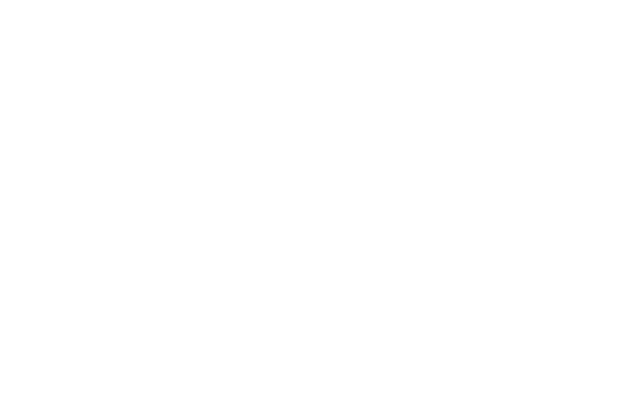
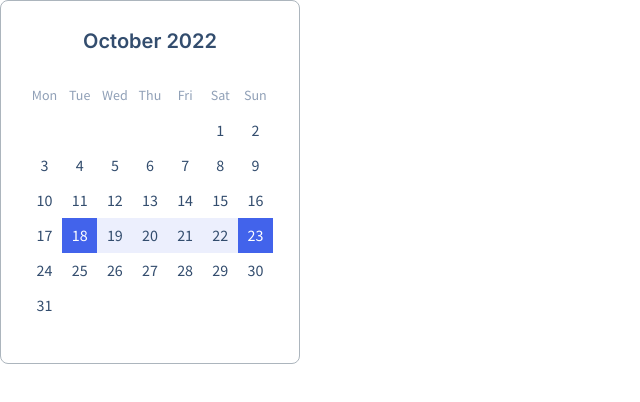
Before and after one commit to js-tasks-ru/htmlcss-20220317_katherinryabkova, a website: page 05-lection3/03-calendar/index.html in a window 1280 px wide. Shown: the whole page, without its empty margins (0-640 px from the left). Drawn offline with Linux system fonts and the light colour scheme.

Commit message:
Solution for calendar task

```diff
--- a/05-lection3/03-calendar/calendar.css
+++ b/05-lection3/03-calendar/calendar.css
@@ -0,0 +1,69 @@
+.calendar {
+    display: block;
+    padding: 28px 26px 40px;
+    max-width: 300px;
+    background: var(--white);
+    border: 1px solid var(--grey-3);
+    box-sizing: border-box;
+    border-radius: 8px;
+    font-family: 'Inter';
+    font-style: normal;
+}
+
+.calendar__title {
+    font-weight: 600;
+    font-size: 20px;
+    line-height: 24px;
+    color: var(--blue-3);
+    text-align: center;
+    box-sizing: border-box;
+    margin-bottom: 24px;
+}
+
+.calendar__wrapper {
+    position: relative;
+    padding-bottom: 100%;
+    width: 100%;
+}
+
+.calendar__inner {
+    display: grid;
+    grid-template-columns: repeat(7, 1fr);
+    grid-template-rows: repeat(7, 1fr);
+    width: 100%;
+    position: absolute;
+    top: 0;
+    left: 0;
+    right: 0;
+    bottom: 0;
+}
+
+.calendar__item {
+    display: flex;
+    justify-content: center;
+    align-items: center;
+    font-family: 'Source Sans Pro';
+    font-style: normal;
+    font-weight: 400;
+    font-size: 16px;
+    line-height: 20px;
+    color: var(--blue-3);
+}
+
+.calendar__item_day {
+    font-weight: 400;
+    font-size: 14px;
+    line-height: 20px;
+    text-align: center;
+    color: var(--grey-5)
+}
+
+.calendar__item_active {
+    background-color: var(--blue);
+    color: var(--white);
+}
+
+.calendar__item_between-active {
+/* Сделать прозрачным только фон, а не содержимое */
+    background-color: rgba(160, 177, 245, 0.2);
+}
--- a/05-lection3/03-calendar/index.html
+++ b/05-lection3/03-calendar/index.html
@@ -7,6 +7,55 @@
         <title>Calendar</title>
     </head>
     <body>
-
+        <div class="calendar">
+            <div class="calendar__title">October 2022</div>
+            <div class="calendar__wrapper">
+                <div class="calendar__inner">
+                    <span class="calendar__item calendar__item_day">Mon</span>
+                    <span class="calendar__item calendar__item_day">Tue</span>
+                    <span class="calendar__item calendar__item_day">Wed</span>
+                    <span class="calendar__item calendar__item_day">Thu</span>
+                    <span class="calendar__item calendar__item_day">Fri</span>
+                    <span class="calendar__item calendar__item_day">Sat</span>
+                    <span class="calendar__item calendar__item_day">Sun</span>
+                    <span class="calendar__item"></span>
+                    <span class="calendar__item"></span>
+                    <span class="calendar__item"></span>
+                    <span class="calendar__item"></span>
+                    <span class="calendar__item"></span>
+                    <span class="calendar__item">1</span>
+                    <span class="calendar__item">2</span>
+                    <span class="calendar__item">3</span>
+                    <span class="calendar__item">4</span>
+                    <span class="calendar__item">5</span>
+                    <span class="calendar__item">6</span>
+                    <span class="calendar__item">7</span>
+                    <span class="calendar__item">8</span>
+                    <span class="calendar__item">9</span>
+                    <span class="calendar__item">10</span>
+                    <span class="calendar__item">11</span>
+                    <span class="calendar__item">12</span>
+                    <span class="calendar__item">13</span>
+                    <span class="calendar__item">14</span>
+                    <span class="calendar__item">15</span>
+                    <span class="calendar__item">16</span>
+                    <span class="calendar__item">17</span>
+                    <span class="calendar__item calendar__item_active">18</span>
+                    <span class="calendar__item calendar__item_between-active">19</span>
+                    <span class="calendar__item calendar__item_between-active">20</span>
+                    <span class="calendar__item calendar__item_between-active">21</span>
+                    <span class="calendar__item calendar__item_between-active">22</span>
+                    <span class="calendar__item calendar__item_active">23</span>
+                    <span class="calendar__item">24</span>
+                    <span class="calendar__item">25</span>
+                    <span class="calendar__item">26</span>
+                    <span class="calendar__item">27</span>
+                    <span class="calendar__item">28</span>
+                    <span class="calendar__item">29</span>
+                    <span class="calendar__item">30</span>
+                    <span class="calendar__item">31</span>
+                </div>
+            </div>
+        </div>
     </body>
 </html>
--- a/assets/css/main.css
+++ b/assets/css/main.css
@@ -1,7 +1,5 @@
 @import '../css/normalize.css';
 @import '../fonts/fonts.css';
-
-@import '../css/normalize.css';
 
 :root {
     --white: #ffffff;
@@ -11,11 +9,14 @@
     --purple-2: #5028C6;
     --blue: #4263EB;
     --blue-2: #2342C0;
+    --blue-3: #334D6E;
+    --blue-4: #A0B1F5;
     --red: #F03D3E;
     --grey-1: #F8F9FA;
     --grey-2: #DDE2E5;
     --grey-3: #ACB5BD;
     --grey-4: #495057;
+    --grey-5: #90A0B7;
 
     --error: var(--red);
     --success: var(--blue);
--- a/assets/fonts/fonts.css
+++ b/assets/fonts/fonts.css
@@ -1 +1,3 @@
 @import url('https://fonts.googleapis.com/css2?family=Roboto:ital,wght@0,100;0,300;0,400;0,500;0,700;0,900;1,100;1,300;1,400;1,500;1,700;1,900&display=swap');
+@import url('https://fonts.googleapis.com/css2?family=Inter:wght@100;200;300;400;500;600;700;800;900&display=swap');
+@import url('https://fonts.googleapis.com/css2?family=Inter:wght@100;200;300;400;500;600;700;800;900&family=Source+Sans+Pro:ital,wght@0,200;0,300;0,400;0,600;0,700;0,900;1,200;1,300;1,400;1,600;1,700;1,900&display=swap');
```
